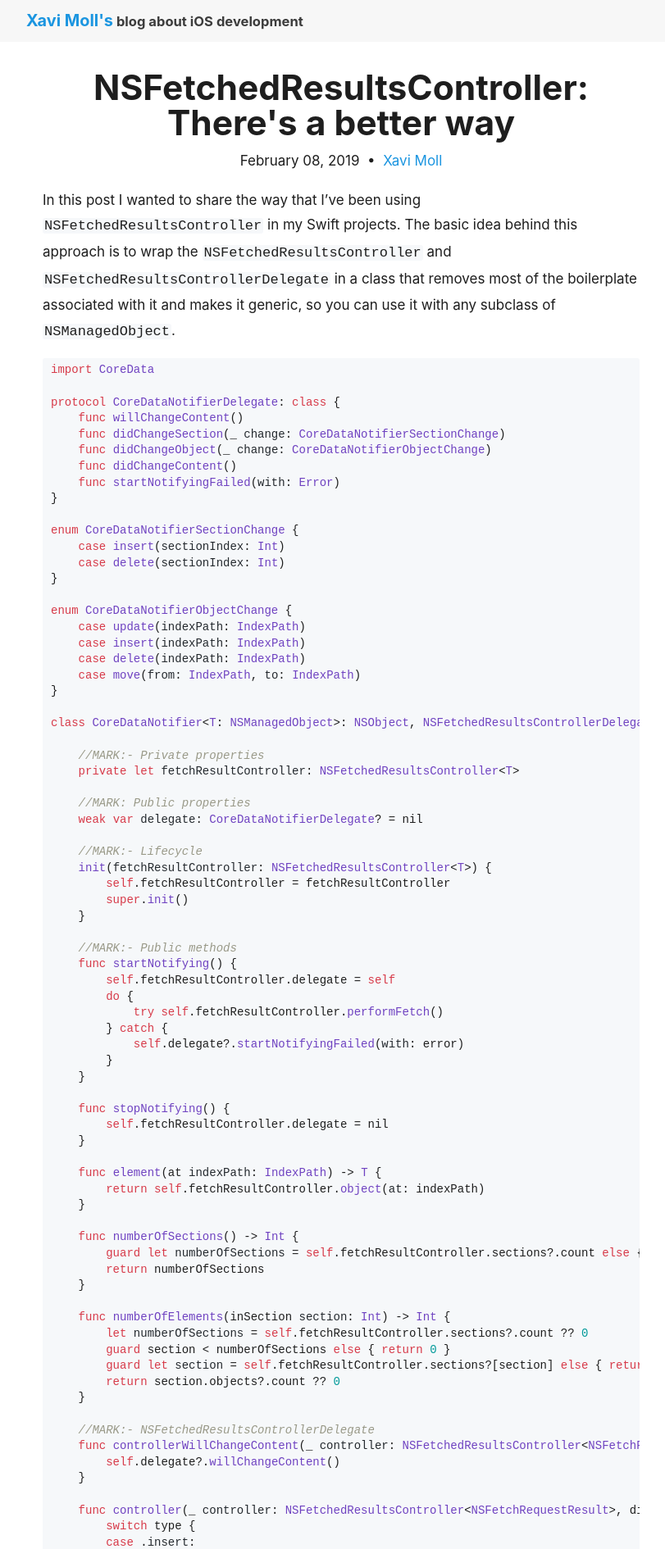
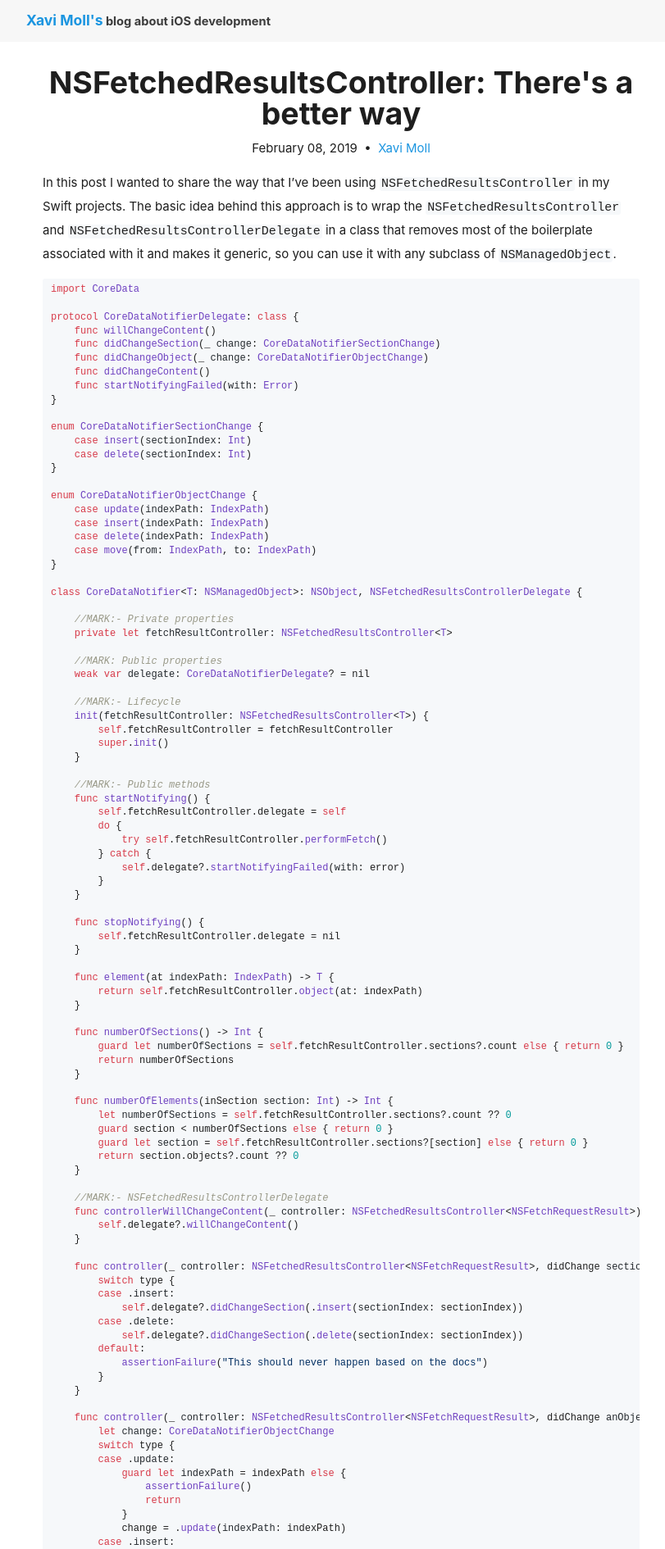
Before and after one commit to xmollv/xmollv.github.io, a Jekyll site: the page built from _posts/2019-02-08-frc.md, in a window 1280 px wide. Shown: the top 1890 px of the page at 82% size, without its empty margins (224-1035 px from the left). Built offline with Jekyll 4.4.1, drawn with Linux system fonts in a browser that asks for light colours.

Commit message:
Changed the font size

```diff
--- a/assets/css/base.css
+++ b/assets/css/base.css
@@ -5,7 +5,7 @@ body {
     color: #1e1e1e;
 	font-family: -apple-system, 'Source Sans Pro', 'Helvetica', 'Arial', sans-serif;
     font-weight: 400;
-    font-size: 17px;
+    font-size: 15px;
     line-height: 1.8em;
 }
 
@@ -86,7 +86,7 @@ article {
 }
 
 #goodbye {
-    font-size: 15px;
+    font-size: 12px;
     line-height: 1.5em;
     text-align: center;
     padding-top: 1em;
@@ -105,7 +105,7 @@ code.highlighter-rouge {
 pre.highlight {
     background: #f6f8fa;
     overflow: auto;
-    font-size: 14px;
+    font-size: 12px;
     line-height: 1.4em;
     padding-left: 10px;
     padding-right: 10px;
```
